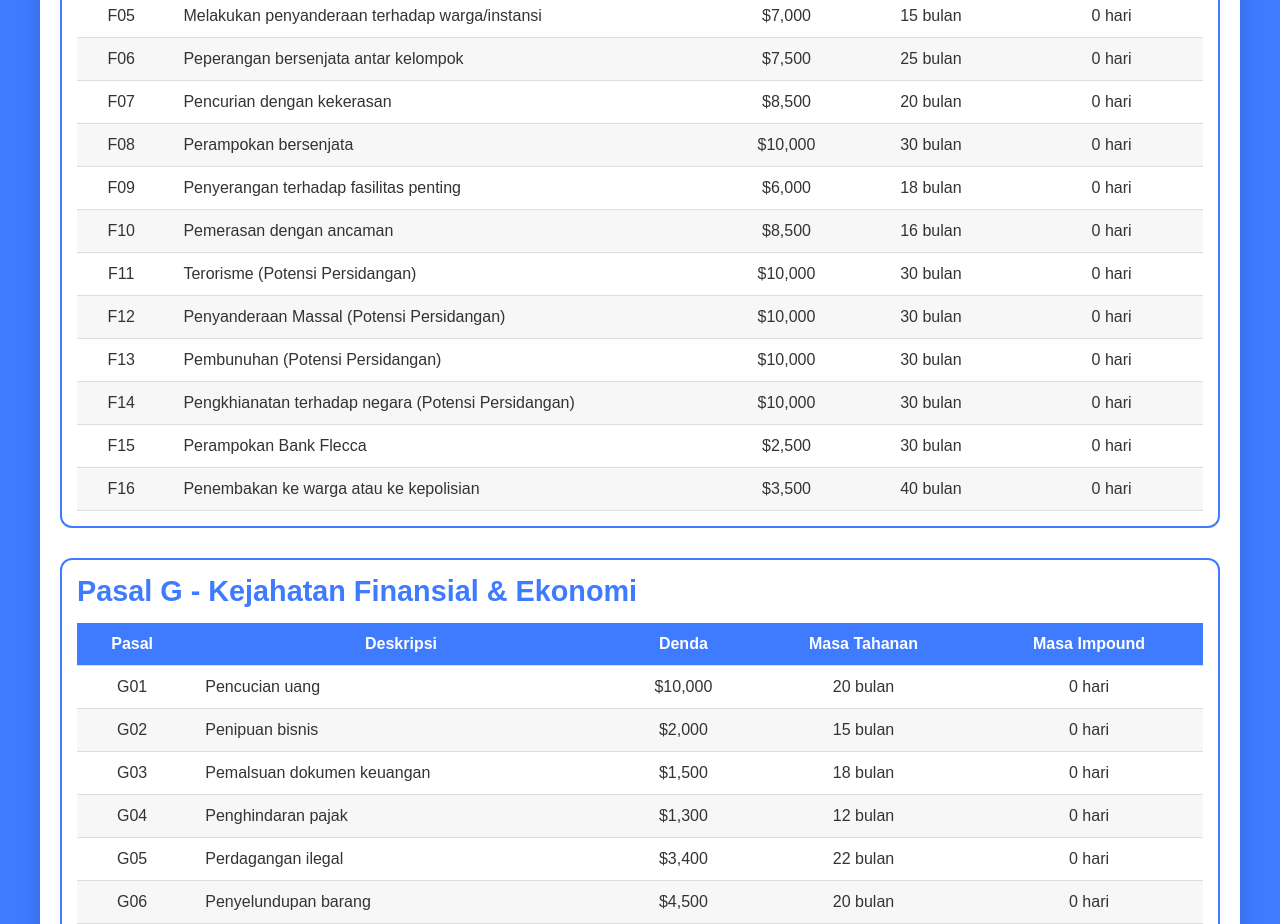
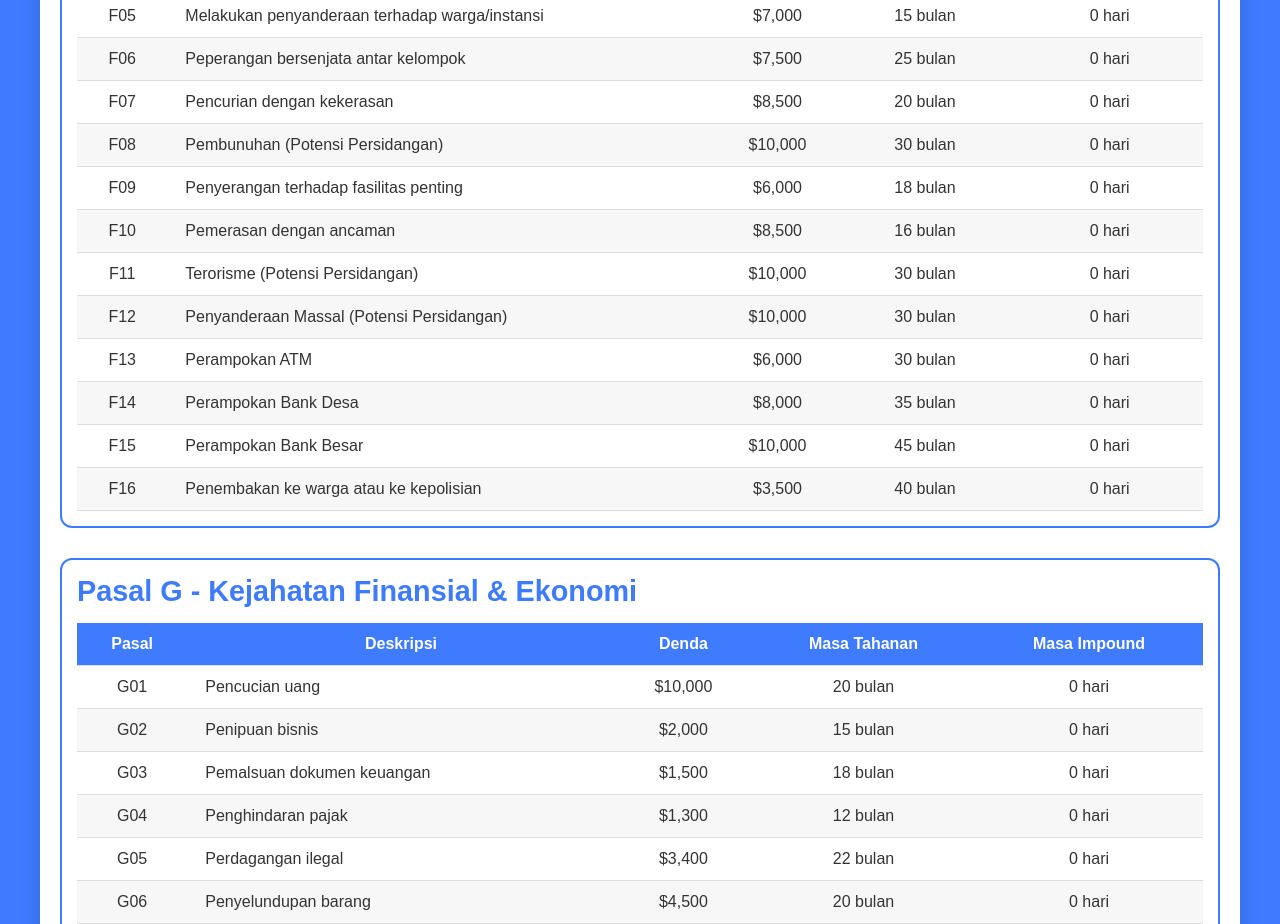
Before and after one commit to BangYuu288/uu-highstate, a plain HTML site: page index.html in a window 1280 px wide. Shown: the part 5240-6164 px from the top of the page. Drawn offline with Linux system fonts and the light colour scheme.

Commit message:
Add files via upload

```diff
--- a/index.html
+++ b/index.html
@@ -378,14 +378,14 @@ table tr{
                       { code: 'F05', description: 'Melakukan penyanderaan terhadap warga/instansi', fine: 7000, time: 15, impound: 0 },
                       { code: 'F06', description: 'Peperangan bersenjata antar kelompok', fine: 7500, time: 25, impound: 0 },
                       { code: 'F07', description: 'Pencurian dengan kekerasan', fine: 8500, time: 20, impound: 0 },
-                      { code: 'F08', description: 'Perampokan bersenjata', fine: 10000, time: 30, impound: 0 },
+                      { code: 'F08', description: 'Pembunuhan (Potensi Persidangan)', fine: 10000, time: 30, impound: 0 },
                       { code: 'F09', description: 'Penyerangan terhadap fasilitas penting', fine: 6000, time: 18, impound: 0 },
                       { code: 'F10', description: 'Pemerasan dengan ancaman', fine: 8500, time: 16, impound: 0 },
                       { code: 'F11', description: 'Terorisme (Potensi Persidangan)', fine: 10000, time: 30, impound: 0 },
                       { code: 'F12', description: 'Penyanderaan Massal (Potensi Persidangan)', fine: 10000, time: 30, impound: 0 },
-                      { code: 'F13', description: 'Pembunuhan (Potensi Persidangan)', fine: 10000, time: 30, impound: 0 },
-                      { code: 'F14', description: 'Pengkhianatan terhadap negara (Potensi Persidangan)', fine: 10000, time: 30, impound: 0 },
-                      { code: 'F15', description: 'Perampokan Bank Flecca', fine: 2500, time: 30, impound: 0 },
+                      { code: 'F13', description: 'Perampokan ATM', fine: 6000, time: 30, impound: 0 },
+                      { code: 'F14', description: 'Perampokan Bank Desa', fine: 8000, time: 35, impound: 0 },
+                      { code: 'F15', description: 'Perampokan Bank Besar', fine: 10000, time: 45, impound: 0 },
                       { code: 'F16', description: 'Penembakan ke warga atau ke kepolisian', fine: 3500, time: 40, impound: 0 }
             ],
           },
```
